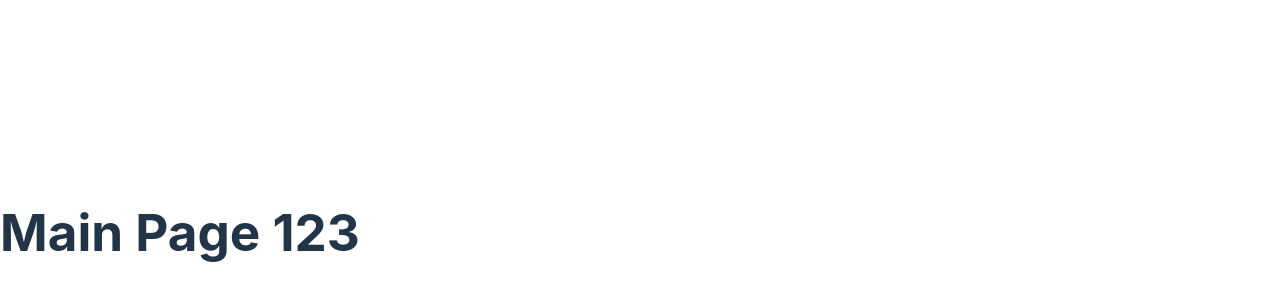
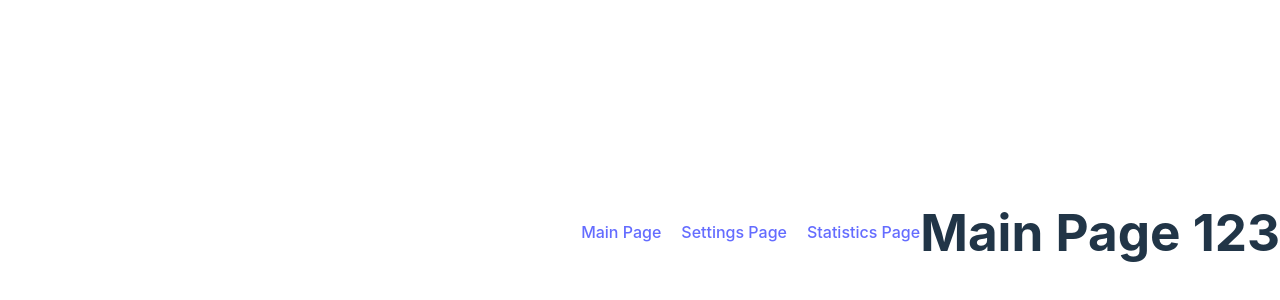
Before and after one commit to BadVoice/typescript-practice, a website built with Vite: page typescript_projects/SPA_TS/index.html in a window 1280 px wide. Shown: the part 168-468 px from the top of the page. Built offline with nearby package versions, Linux system fonts and the light colour scheme.

Commit message:
feat: jest with TS, first example

```diff
--- /dev/null
+++ b/typescript_learn/tsconfig.json
@@ -0,0 +1,6 @@
+{
+    "compilerOptions": {
+        "types": ["jest"],
+        "noEmit": true
+    }
+}
--- a/typescript_projects/SPA_TS/src/pages/app/index.ts
+++ b/typescript_projects/SPA_TS/src/pages/app/index.ts
@@ -11,13 +11,17 @@ export const enum PageIds {
 }
 
 class App {
-    private static container: HTMLElement = document.body; // learn private
+    private static container: HTMLElement = document.body; // learn private | static
+    private static defaultPageId: string = 'current-page'
     private initPage: MainPage;
     private header: Header;
 
     static renderNewPage(idPage: string) {
         // don't use method this. in static
-        App.container.innerHTML = ''
+        const currentPageHTML = document.querySelector(`#${App.defaultPageId}`)
+        if (currentPageHTML) {
+            currentPageHTML.remove()
+        }
         let page: Page | null = null;
 
         if (idPage === PageIds.MainPage) {
@@ -30,6 +34,7 @@ class App {
 
         if(page) {
             const pageHTML = page.render();
+            pageHTML.id = App.defaultPageId;
             App.container.append(pageHTML)
         }
     }
@@ -44,7 +49,7 @@ class App {
 
     constructor() {
         this.initPage = new MainPage('main-page')
-        this.header = new Header('tagNameHeader', 'classNameHeader')
+        this.header = new Header('tagNameHeader', 'header-container')
     }
 
     run() {
--- a/typescript_projects/SPA_TS/src/style.css
+++ b/typescript_projects/SPA_TS/src/style.css
@@ -95,3 +95,8 @@ button:focus-visible {
     background-color: #f9f9f9;
   }
 }
+
+.header-container div {
+  display: flex;
+  gap: 20px;
+}
```
Also changed, not shown: typescript_learn/__tests__/sum.test.ts (added, +6 -0 lines), typescript_learn/package.json (added, +18 -0 lines), typescript_learn/sum.ts (added, +7 -0 lines), typescript_projects/SPA_TS/src/core/components/header/index.ts (+10 -10 lines), typescript_learn/jest.config.js (added), 2 other files.
